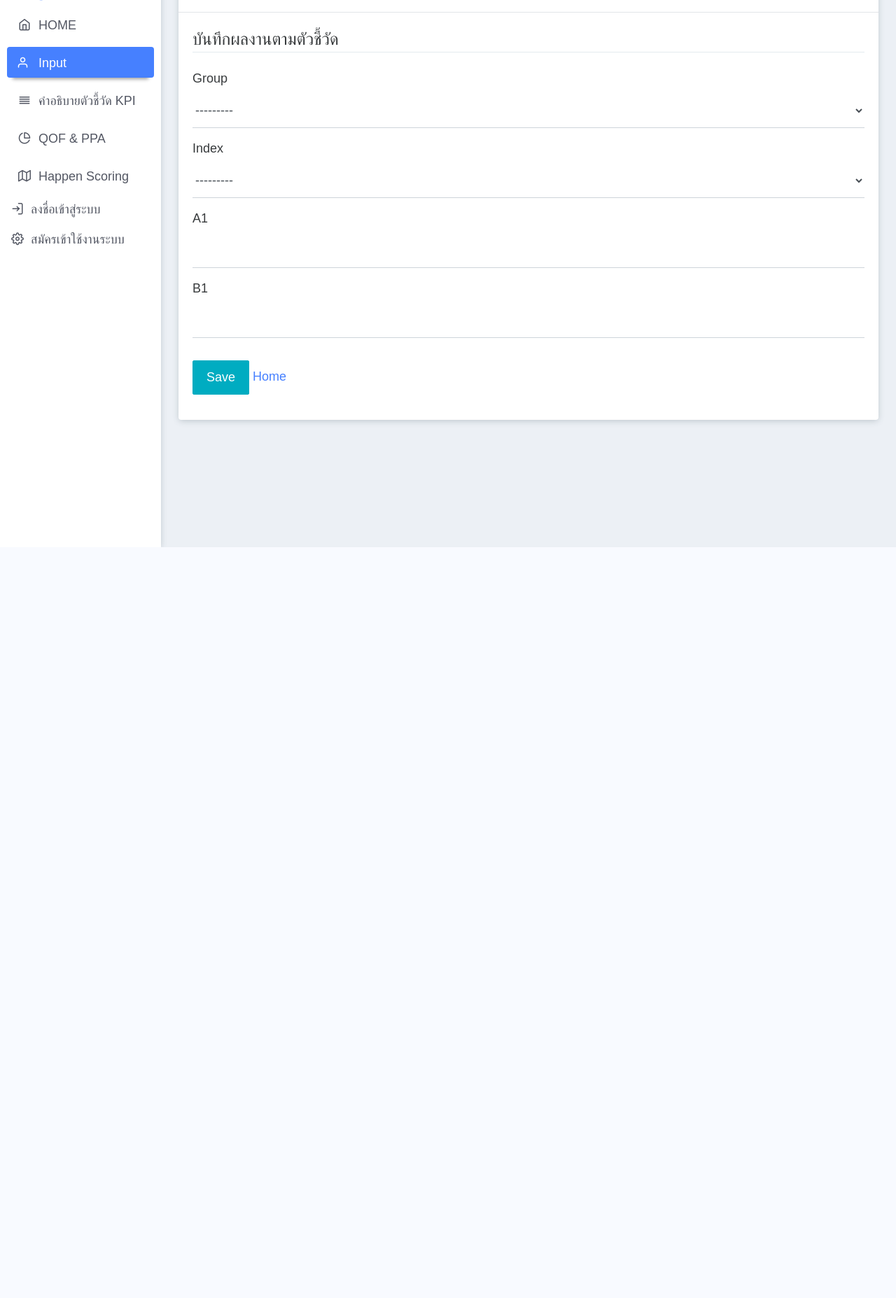
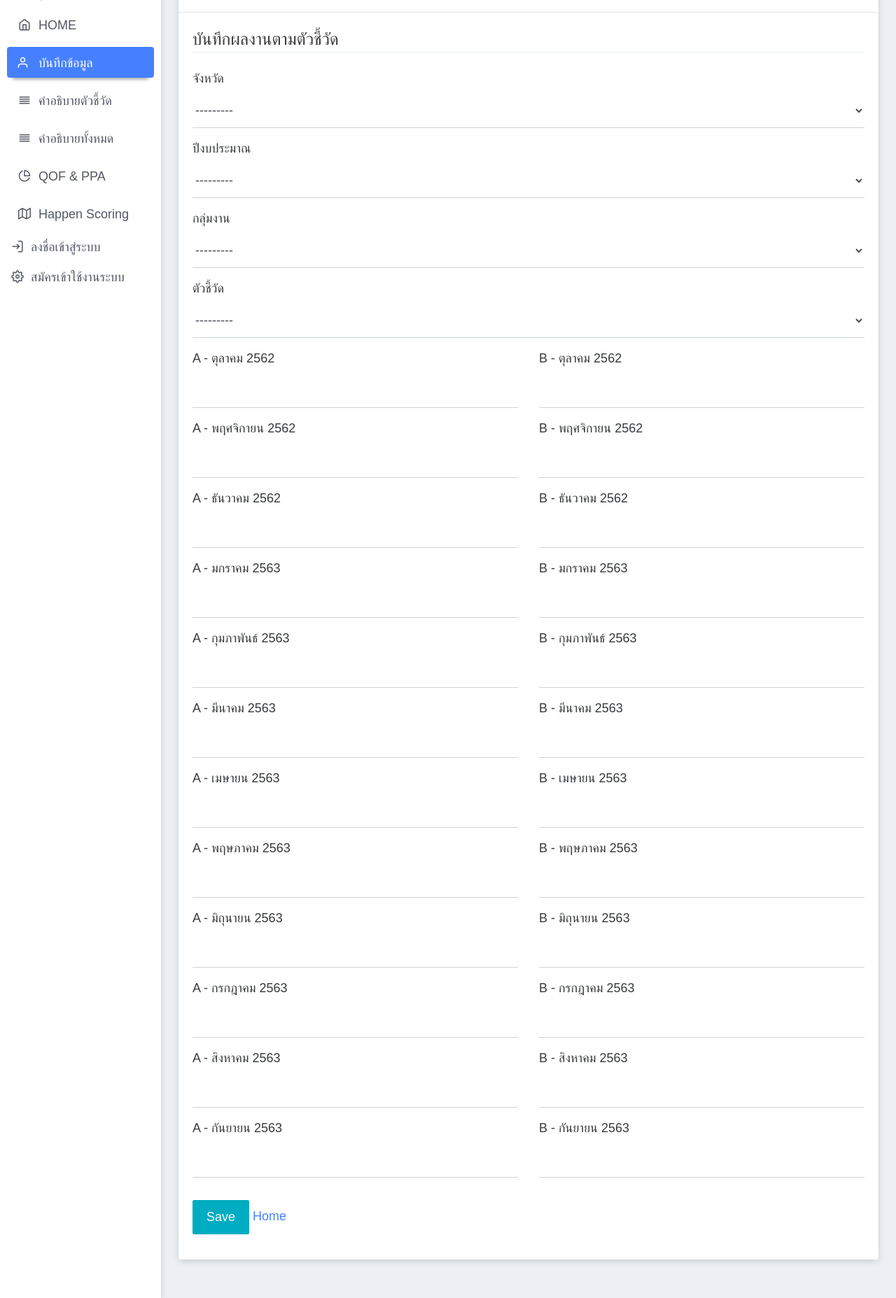
Before and after one commit to joblackpoc/Newcockpit, a Django app: page /input/ in a window 1280 px wide. Shown: the part 208-2063 px from the top of the page at 70% size. Before the commit the page ends 990 px from the top, so only its background shows below. Run offline with Django 3.2, Linux system fonts and the light colour scheme; data comes from the database, SQL or seed files in the repository; some libraries are stand-ins or nearby versions; some web fonts are replaced.

Commit message:
function Input

```diff
--- a/Cockpit/cockpit/settings.py
+++ b/Cockpit/cockpit/settings.py
@@ -87,7 +87,7 @@
         'HOST': 'localhost',
         'PORT': '3300',
         'USER': 'root',
-        'PASSWORD': '+++++++',
+        'PASSWORD': '230273',
     }
 }
 
--- a/Cockpit/main/forms.py
+++ b/Cockpit/main/forms.py
@@ -92,7 +92,27 @@
 class InputForm(forms.ModelForm):
     class Meta:
         model = Input
-        fields = ('group','index','a1','b1')
+        fields = ('year','ssj','group','index'
+                    ,'a1', 'b1', 'a2', 'b2', 'a3', 'b3'
+                    , 'a4', 'b4', 'a5', 'b5', 'a6', 'b6'
+                    , 'a7', 'b7', 'a8', 'b8', 'a9', 'b9'
+                    , 'a10', 'b10', 'a11', 'b11', 'a12', 'b12')
+        labels = {
+                'year':"ปีงบประมาณ"
+                , 'ssj':"จังหวัด", 'group':"กลุ่มงาน", 'index':"ตัวชี้วัด"
+                , 'a1':"A - ตุลาคม 2562", 'b1':"B - ตุลาคม 2562"
+                , 'a2':"A - พฤศจิกายน 2562", 'b2':"B - พฤศจิกายน 2562"
+                , 'a3':"A - ธันวาคม 2562", 'b3':"B - ธันวาคม 2562"
+                , 'a4':"A - มกราคม 2563", 'b4':"B - มกราคม 2563"
+                , 'a5':"A - กุมภาพันธ์ 2563", 'b5':"B - กุมภาพันธ์ 2563"
+                , 'a6':"A - มีนาคม 2563", 'b6':"B - มีนาคม 2563"
+                , 'a7':"A - เมษายน 2563", 'b7':"B - เมษายน 2563"
+                , 'a8':"A - พฤษภาคม 2563", 'b8':"B - พฤษภาคม 2563"
+                , 'a9':"A - มิถุนายน 2563", 'b9':"B - มิถุนายน 2563"
+                , 'a10':"A - กรกฎาคม 2563", 'b10':"B - กรกฎาคม 2563"
+                , 'a11':"A - สิงหาคม 2563", 'b11':"B - สิงหาคม 2563"
+                , 'a12':"A - กันยายน 2563", 'b12':"B - กันยายน 2563"
+         }
 
     def __init__(self, *args, **kwargs):
         super().__init__(*args, **kwargs)
--- a/Cockpit/main/templates/main/base.html
+++ b/Cockpit/main/templates/main/base.html
@@ -61,10 +61,13 @@
 					    <a href="{% url 'home' %}" class="nav-link "><span class="pcoded-micon"><i class="feather icon-home"></i></span><span class="pcoded-mtext">HOME</span></a>
 					</li>
 					<li class="nav-item">
-					    <a href="{% url 'input' %}" class="nav-link "><span class="pcoded-micon"><i class="feather icon-user m-r-5"></i></span><span class="pcoded-mtext">Input</span></a>
+					    <a href="{% url 'input' %}" class="nav-link "><span class="pcoded-micon"><i class="feather icon-user m-r-5"></i></span><span class="pcoded-mtext">บันทึกข้อมูล</span></a>
 					</li>
 					<li class="nav-item">
-					    <a href="{% url 'kpilistview' %}" class="nav-link "><span class="pcoded-micon"><i class="feather icon-align-justify"></i></span><span class="pcoded-mtext">คำอธิบายตัวชี้วัด KPI</span></a>
+					    <a href="{% url 'kpilistview' %}" class="nav-link "><span class="pcoded-micon"><i class="feather icon-align-justify"></i></span><span class="pcoded-mtext">คำอธิบายตัวชี้วัด</span></a>
+					</li>
+					<li class="nav-item">
+					    <a href="{% url 'kpilist' %}" class="nav-link "><span class="pcoded-micon"><i class="feather icon-align-justify"></i></span><span class="pcoded-mtext">คำอธิบายทั้งหมด</span></a>
 					</li>
 					<li class="nav-item">
 					    <a href="http://61.19.80.142/qof/web/site/index" class="nav-link "><span class="pcoded-micon"><i class="feather icon-pie-chart"></i></span><span class="pcoded-mtext">QOF & PPA</span></a>
@@ -78,12 +81,6 @@
 					    <a href="{% url 'profile' %}" class="nav-link "><span class="pcoded-micon"><i class="feather icon-user m-r-5"></i></span><span class="pcoded-mtext">Profile</span></a>
 					</li>
 
-					<li class="nav-item">
-					    <a href="{% url 'kpiinput' %}" class="nav-link "><span class="pcoded-micon"><i class="feather icon-file-text"></i></span><span class="pcoded-mtext">บันทึกข้อมูล</span></a>
-					</li>
-					<li class="nav-item">
-					    <a href="{% url 'kpilist' %}" class="nav-link "><span class="pcoded-micon"><i class="feather icon-align-justify"></i></span><span class="pcoded-mtext">Kpi List</span></a>
-					</li>
 					<li class="nav-item">
 					    <a href="{% url 'chart-js' %}" class="nav-link "><span class="pcoded-micon"><i class="feather icon-align-justify"></i></span><span class="pcoded-mtext">Chart JS</span></a>
 					</li>
--- a/Cockpit/main/templates/main/input_form.html
+++ b/Cockpit/main/templates/main/input_form.html
@@ -39,16 +39,88 @@
                                 <legend class="border-bottom mb-4">บันทึกผลงานตามตัวชี้วัด</legend>
                                 <div class="row">
                                     <div class="col-md-12">
+                                        {{form.ssj|as_crispy_field}}
+                                    </div>
+                                    <div class="col-md-12">
+                                        {{form.year|as_crispy_field}}
+                                    </div>
+                                    <div class="col-md-12">
                                         {{form.group|as_crispy_field}}
                                     </div>
                                     <div class="col-md-12">
                                         {{form.index|as_crispy_field}}
                                     </div>
-                                    <div class="col-md-12">
+                                    <div class="col-md-6">
                                         {{form.a1|as_crispy_field}}
                                     </div>
-                                    <div class="col-md-12">
+                                    <div class="col-md-6">
                                         {{form.b1|as_crispy_field}}
+                                    </div>
+                                    <div class="col-md-6">
+                                        {{form.a2|as_crispy_field}}
+                                    </div>
+                                    <div class="col-md-6">
+                                        {{form.b2|as_crispy_field}}
+                                    </div>
+                                    <div class="col-md-6">
+                                        {{form.a3|as_crispy_field}}
+                                    </div>
+                                    <div class="col-md-6">
+                                        {{form.b3|as_crispy_field}}
+                                    </div>
+                                    <div class="col-md-6">
+                                        {{form.a4|as_crispy_field}}
+                                    </div>
+                                    <div class="col-md-6">
+                                        {{form.b4|as_crispy_field}}
+                                    </div>
+                                    <div class="col-md-6">
+                                        {{form.a5|as_crispy_field}}
+                                    </div>
+                                    <div class="col-md-6">
+                                        {{form.b5|as_crispy_field}}
+                                    </div>
+                                    <div class="col-md-6">
+                                        {{form.a6|as_crispy_field}}
+                                    </div>
+                                    <div class="col-md-6">
+                                        {{form.b6|as_crispy_field}}
+                                    </div>
+                                    <div class="col-md-6">
+                                        {{form.a7|as_crispy_field}}
+                                    </div>
+                                    <div class="col-md-6">
+                                        {{form.b7|as_crispy_field}}
+                                    </div>
+                                    <div class="col-md-6">
+                                        {{form.a8|as_crispy_field}}
+                                    </div>
+                                    <div class="col-md-6">
+                                        {{form.b8|as_crispy_field}}
+                                    </div>
+                                    <div class="col-md-6">
+                                        {{form.a9|as_crispy_field}}
+                                    </div>
+                                    <div class="col-md-6">
+                                        {{form.b9|as_crispy_field}}
+                                    </div>
+                                    <div class="col-md-6">
+                                        {{form.a10|as_crispy_field}}
+                                    </div>
+                                    <div class="col-md-6">
+                                        {{form.b10|as_crispy_field}}
+                                    </div>
+                                    <div class="col-md-6">
+                                        {{form.a11|as_crispy_field}}
+                                    </div>
+                                    <div class="col-md-6">
+                                        {{form.b11|as_crispy_field}}
+                                    </div>
+                                    <div class="col-md-6">
+                                        {{form.a12|as_crispy_field}}
+                                    </div>
+                                    <div class="col-md-6">
+                                        {{form.b12|as_crispy_field}}
                                     </div>
                                 </div>
                             </fieldset>
--- a/Cockpit/main/templates/main/key_list.html
+++ b/Cockpit/main/templates/main/key_list.html
@@ -29,16 +29,16 @@
                         <h5 class="mb-0"> รายการตัวชี้วัด KPI ที่ต้องบันทึกปี 2563</h5>
 						<hr>
 
-                        {% for key in kpi  %}
+                        {% for key in index  %}
 
                             <div class="accordion" id="accordionExample">
                                 <div class="card mb-0">
                                     <div class="card-header" id="headingTwo">
-                                        <h5 class="mb-0"><a href=" {% url 'detail' key.pk %} " class="collapsed" data-toggle="collapse" data-target="#collapseTwo" aria-expanded="false" aria-controls="">{{key.kpi_name}}</a></h5>
+                                        <h5 class="mb-0"><a href=" {% url 'detail' key.pk %} " class="collapsed" data-toggle="collapse" data-target="#collapseTwo" aria-expanded="false" aria-controls="">{{key.name}}</a></h5>
                                     </div>
                                     <div id="collapseTwo" class="collapse" aria-labelledby="headingTwo" data-parent="#accordionExample">
                                         <div class="card-body">
-											<h5>กลุ่มงาน:&nbsp;{{key.response}}</h5><br/><br/>
+											<h5>กลุ่มงาน:&nbsp;{{key.group}}</h5><br/><br/>
 
 											<a href=" {% url 'detail' key.pk %} "><button type="button" class="btn  btn-primary">คำอธิบาย KPI</button></a>
 
--- a/Cockpit/main/templates/main/kpi_list_all.html
+++ b/Cockpit/main/templates/main/kpi_list_all.html
@@ -29,16 +29,16 @@
                         <h5 class="mb-0"> รายการตัวชี้วัด KPI ที่ต้องบันทึกปี 2563</h5>
 						<hr>
 
-                        {% for key in kpi  %}
+                        {% for key in index  %}
 
                             <div class="accordion" id="accordionExample">
                                 <div class="card mb-0">
                                     <div class="card-header" id="headingTwo">
-                                        <h5 class="mb-0"><a href=" {% url 'detail' key.pk %} " class="collapsed" data-toggle="collapse" data-target="#collapseTwo" aria-expanded="false" aria-controls="">{{key.kpi_name}}</a></h5>
+                                        <h5 class="mb-0"><a href=" {% url 'detail' key.pk %} " class="collapsed" data-toggle="collapse" data-target="#collapseTwo" aria-expanded="false" aria-controls="">{{key.name}}</a></h5>
                                     </div>
                                     <div id="collapseTwo" class="collapse" aria-labelledby="headingTwo" data-parent="#accordionExample">
                                         <div class="card-body">
-											<h5>กลุ่มงาน:&nbsp;{{key.response}}</h5><br/><br/>
+											<h5>กลุ่มงาน:&nbsp;{{key.group}}</h5><br/><br/>
 
 											<a href=" {% url 'detail' key.pk %} "><button type="button" class="btn  btn-primary">คำอธิบาย KPI</button></a>
                                         </div>
--- a/Cockpit/main/views.py
+++ b/Cockpit/main/views.py
@@ -77,18 +77,18 @@
 
 @login_required
 def KpiList(request):
-    kpi = Kpi.objects.all()
-    context = {'kpi':kpi}
-    return render(request, 'main/key_list.html',context)
+    index = Index.objects.all()
+    context = {'index':index}
+    return render(request, 'main/kpi_list_all.html',context)
 
 class KpiListView(ListView):
-    model = Kpi
+    model = Index
     template_name = 'main/key_list.html'
-    context_object_name = 'kpi'
-    paginate_by = 7
+    context_object_name = 'index'
+    paginate_by = 5
 
 class KpiDetailView(DetailView):
-    model = Kpi
+    model = Index
     template_name = 'main/kpi_detail.html'
 
 def population_chart(request):
```
Also changed, not shown: Cockpit/main/templates/main/chartjs.html (+11 -2 lines), Cockpit/main/templates/main/kpi_detail.html (+5 -4 lines), Cockpit/media/profile_pics/image_django1_CeIRdS7.png (added).
